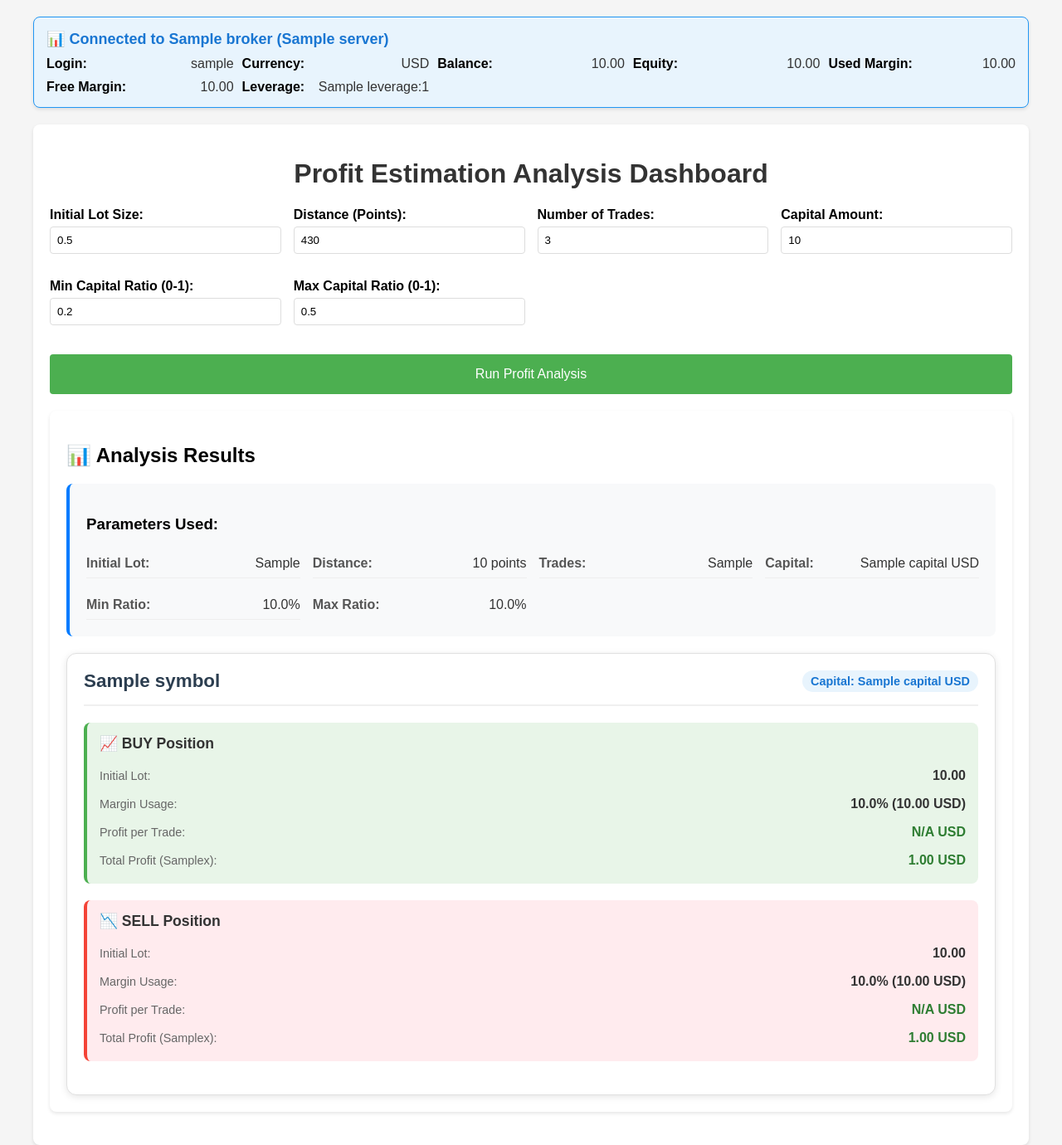
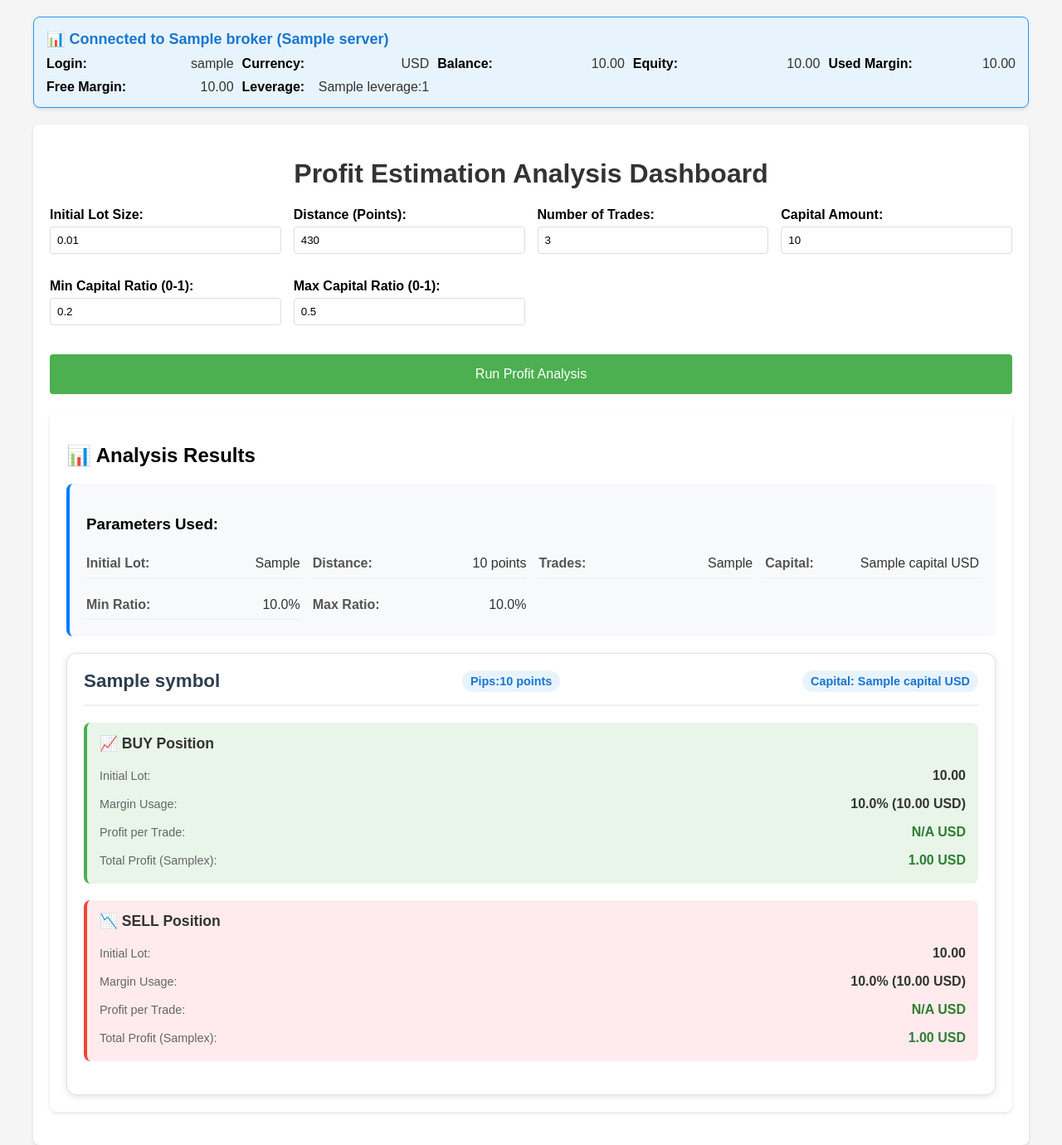
Before and after one commit to defender4git/dfx_estimax, a Flask app: template templates/index.html in a window 1280 px wide. Shown: the top 1380 px of the page at 83% size. Run offline with Flask 3, Linux system fonts and the light colour scheme; the template is opened without the code that fills it: most values are stand-ins (such as "Sample title", 1, 10 or a date in 2020).

Commit message:
feat(ui): update initial lot default and add pips display
- Change default initial lot size from 0.5 to 0.01 in form input
- Add pips information display in symbol card header
- Comment out spread field in account data for potential future use

```diff
--- a/estimate_profit_v5_web.py
+++ b/estimate_profit_v5_web.py
@@ -34,7 +34,8 @@ account_data = {
     "equity": account_info.equity,
     "margin": account_info.margin,
     "margin_free": account_info.margin_free,
-    "leverage": account_info.leverage
+    "leverage": account_info.leverage,
+    #"spread": account_info.spread
 }
 
 # Output account data as JSON for frontend
--- a/templates/index.html
+++ b/templates/index.html
@@ -283,7 +283,7 @@
             <div class="params-grid">
                 <div class="form-group">
                     <label for="initial_lot">Initial Lot Size:</label>
-                    <input type="number" id="initial_lot" name="initial_lot" step="0.01" value="0.5" required>
+                    <input type="number" id="initial_lot" name="initial_lot" step="0.01" value="0.01" required>
                 </div>
                 <div class="form-group">
                     <label for="distance">Distance (Points):</label>
@@ -351,6 +351,7 @@
                 <div class="symbol-card">
                     <div class="symbol-header">
                         <h3>{{ result.symbol }}</h3>
+                        <span class="capital-info"> Pips:{{ analysis_data.parameters.distance }} points</span>
                         <span class="capital-info">Capital: {{ result.capital }} {{ result.currency }}</span>
                     </div>
 
```
